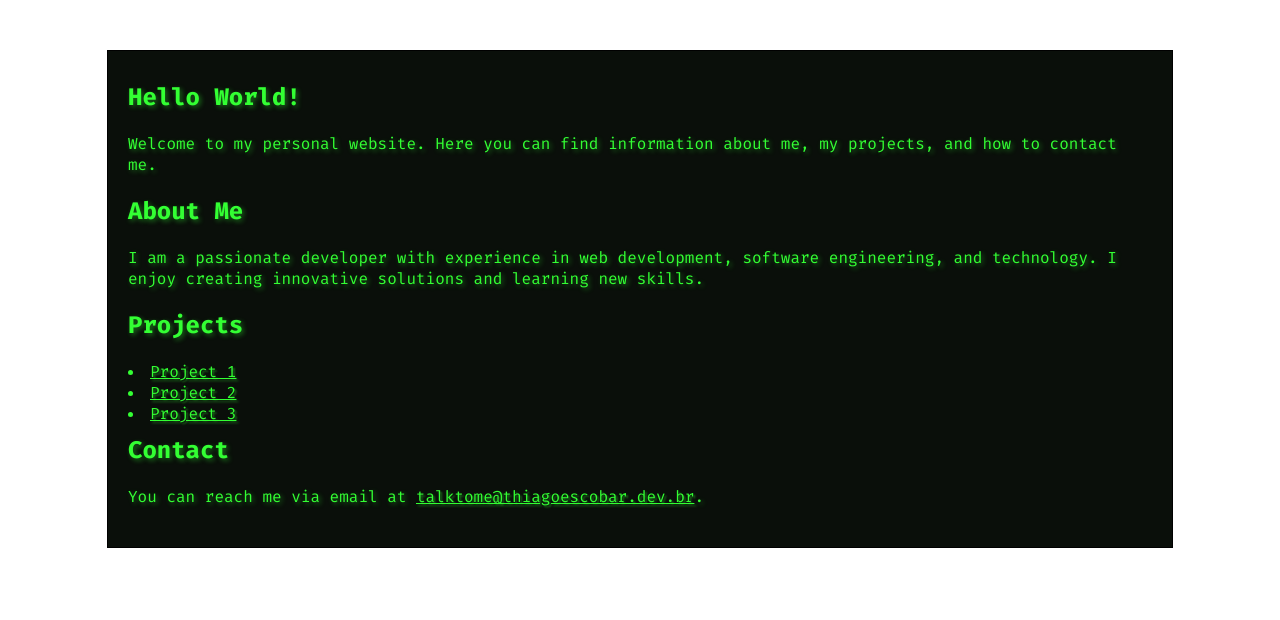
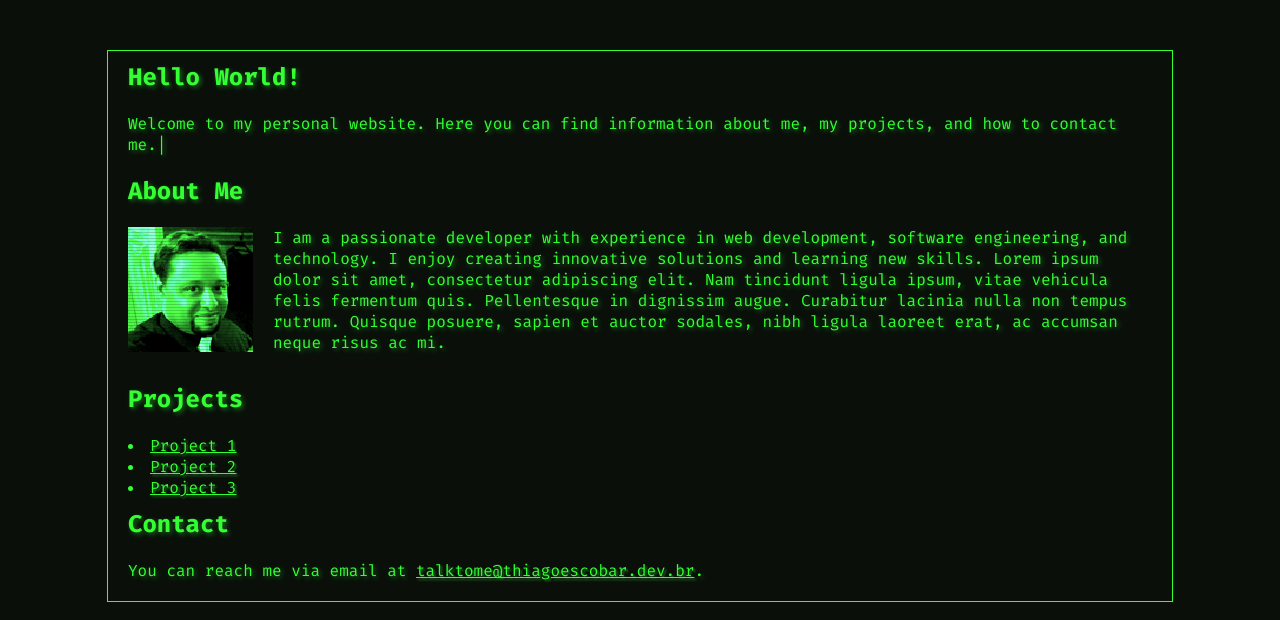
Before and after one commit to Thiago-Escobar-Dev-Br/my_website, a plain HTML site: page index.html in a window 1280 px wide. Drawn offline with Linux system fonts and the light colour scheme.

Commit message:
feat: Creating graphic project

```diff
--- a/index.html
+++ b/index.html
@@ -3,24 +3,30 @@
 <head>
     <meta charset="UTF-8">
     <meta name="viewport" content="width=device-width, initial-scale=1.0">
+    <title>Dev Thiago Escobar</title>
+    <!-- Google Fonts -->
     <link rel="preconnect" href="https://fonts.googleapis.com">
     <link rel="preconnect" href="https://fonts.gstatic.com" crossorigin>
     <link href="https://fonts.googleapis.com/css2?family=Fira+Code:wght@300..700&display=swap" rel="stylesheet">
-
+    <!-- CSS -->
     <link rel="stylesheet" href="style.css">
-    <!--link rel="icon" type="image/x-icon" href="/culturama-favico.png"-->
-
-    <title>Dev Thiago Escobar</title>
+    <!-- Favicon -->
+    <link rel="icon" href="/favicon.png" type="image/png">
 </head>
 <body>
     <main>
         <section>
             <h1>Hello World!</h1>
-            <p>Welcome to my personal website. Here you can find information about me, my projects, and how to contact me.</p>
+            <p class="welcome_text">Welcome to my personal website. Here you can find information about me, my projects, and how to contact me.</p>
         </section>
         <section>
             <h2>About Me</h2>
-            <p>I am a passionate developer with experience in web development, software engineering, and technology. I enjoy creating innovative solutions and learning new skills.</p>
+            <div class="about-content">
+                <figure>
+                    <img src="img/my_photograph.png" class="my_photo" alt="Photograph of Thiago Escobar">
+                </figure>
+                <p>I am a passionate developer with experience in web development, software engineering, and technology. I enjoy creating innovative solutions and learning new skills. Lorem ipsum dolor sit amet, consectetur adipiscing elit. Nam tincidunt ligula ipsum, vitae vehicula felis fermentum quis. Pellentesque in dignissim augue. Curabitur lacinia nulla non tempus rutrum. Quisque posuere, sapien et auctor sodales, nibh ligula laoreet erat, ac accumsan neque risus ac mi.</p>
+            </div>
         </section>
         <section>
             <h2>Projects</h2>
@@ -32,7 +38,7 @@
         </section>
         <section>
             <h2>Contact</h2>
-            <p>You can reach me via email at <a href="mailto:talktome@thiagoescobar.dev.br" target="_blank">talktome@thiagoescobar.dev.br</a>.</p>
+            <p class="final_paragraph">You can reach me via email at <a href="mailto:talktome@thiagoescobar.dev.br" target="_blank">talktome@thiagoescobar.dev.br</a>.</p>
         </section>
     </main>
 </body>
--- a/style.css
+++ b/style.css
@@ -7,34 +7,99 @@ body{
     font-family: "Fira Sans Condensed", sans-serif;
     font-weight: 400;
     font-style: normal;
+    background-color: #0a0f0a;
 }
 
 main{
-    border: 1px solid #000;
+    border: 1px solid #33ff33;
     width: 1024px;
     margin: 50px auto;
     padding: 20px;
-    background-color: #0a0f0a;
     color: #33ff33;
     font-family: "Fira Code", monospace;
     text-shadow: 2px 2px 5px rgba(51, 255, 51, 0.4);
 }
 
-h1, h2{
+/* Styling the images */
+
+figure {
+  position: relative;
+  display: inline-block;
+  flex-shrink: 0;
+}
+
+figure img {
+  display: block;
+  filter: grayscale(100%) contrast(1.4) brightness(0.9)
+          sepia(100%) hue-rotate(70deg) saturate(350%);
+  image-rendering: pixelated;
+}
+
+figure::after {
+  content: "";
+  position: absolute;
+  inset: 0;
+  background: repeating-linear-gradient(
+    to bottom,
+    rgba(0, 0, 0, 0) 0px,
+    rgba(0, 0, 0, 0) 2px,
+    rgba(0, 0, 0, 0.35) 3px
+  );
+  pointer-events: none;
+}
+
+.my_photo{
+    width: 125px;
+    height: auto;
+}
+
+/* Setting positions and margins */
+
+h1, h2, p{
     margin-bottom: 20px;
+}
+
+h1{
+    margin-top: -10px;
+}
+
+h2{
     margin-top: 10px;
 }
 
-p{
-    margin-bottom: 20px;
+.final_paragraph{
+    margin-bottom: 0px;
 }
 
 ul {
   list-style-position: inside;
 }
 
+/* Styling links */
+
 a{
     color: #33ff33;
     text-decoration: underline;
     text-shadow: 2px 2px 2px rgba(51, 255, 51, 0.4);
 }
+
+.about-content {
+  display: flex;
+  align-items: flex-start;
+  gap: 20px;
+}
+
+/* Cursor Effect */
+
+.welcome_text::after {
+  content: "█"; /* Troque por "_" se preferir o cursor underline clássico do DOS */
+  content: "|";
+  margin-left: 0px;
+  animation: blink 1s steps(2, start) infinite;
+}
+
+@keyframes blink {
+  to {
+    visibility: hidden;
+  }
+}
```
Also changed, not shown: favicon.png (added), img/my_photograph.png (added).
